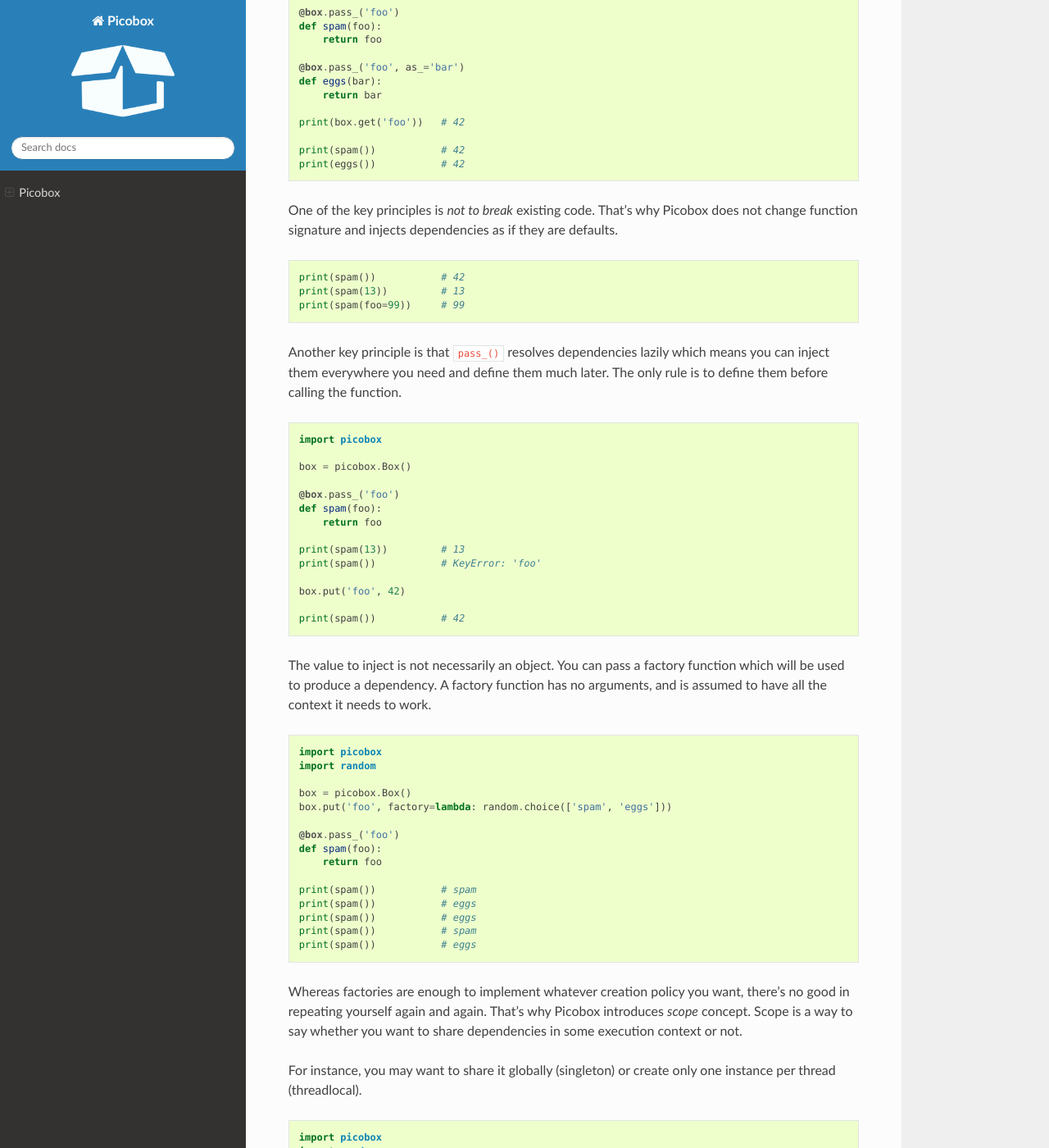
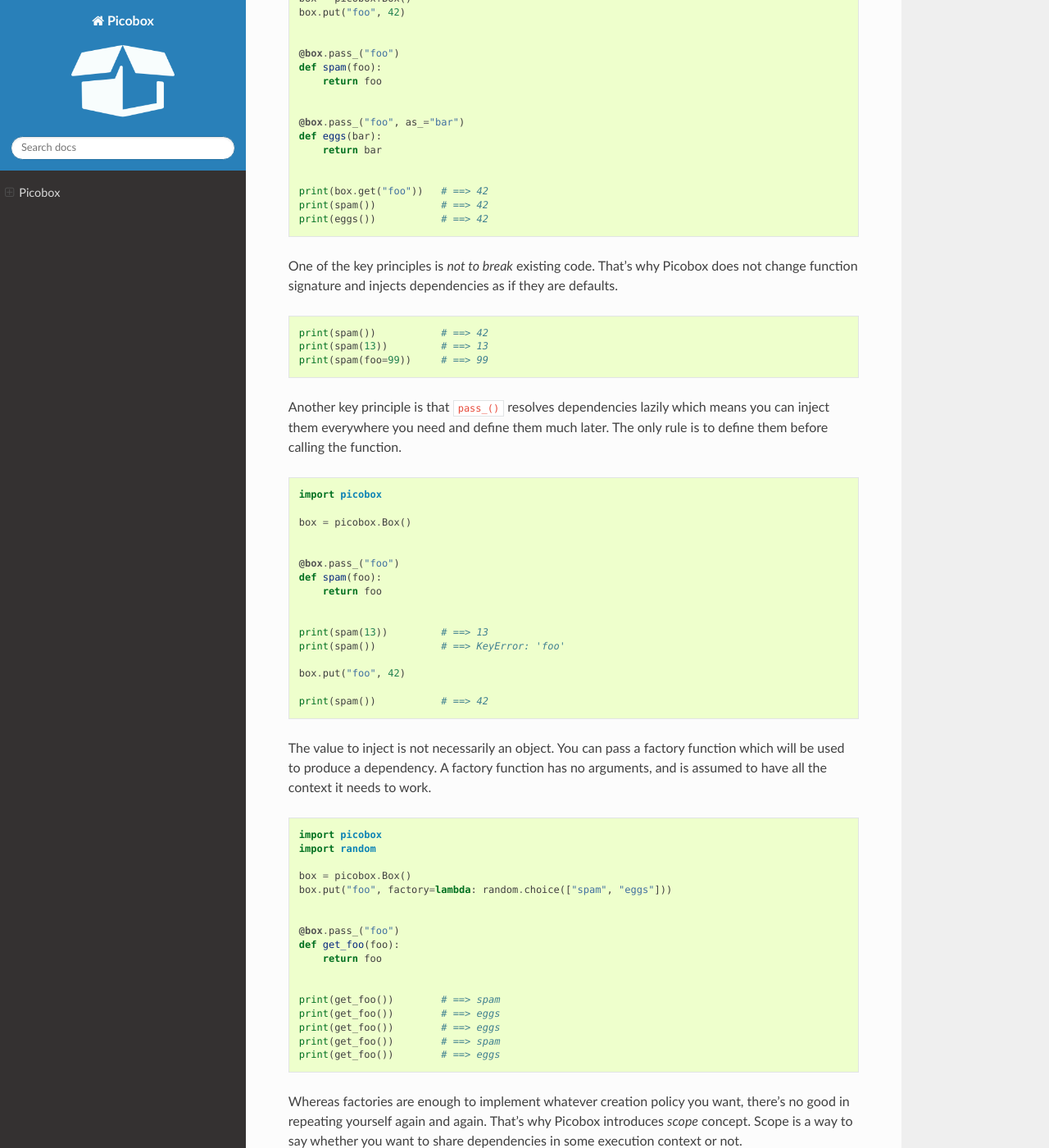
Before and after one commit to ikalnytskyi/picobox, a Sphinx documentation site: the page built from docs/index.rst, in a window 1280 px wide and 1400 px high, scrolled down 1231 px. Shown: the whole window at 82% size. Built offline with Sphinx 7.4.7 and the Read the Docs theme 2.0.0, drawn with Linux system fonts in a browser that asks for light colours; some of the changed text lies outside the part shown.

```diff
--- a/docs/conf.py
+++ b/docs/conf.py
@@ -1,5 +1,3 @@
-from __future__ import unicode_literals
-
 import os
 import pkg_resources
 
--- a/docs/index.rst
+++ b/docs/index.rst
@@ -23,6 +23,7 @@ One of the most easiest examples is to say that DI is essentially about writing
     def do_something(my_service):
         return my_service.get_val() + 42
 
+
     my_service = MyService(foo, bar)
     do_something(my_service)
 
@@ -33,6 +34,7 @@ instead of
     def do_something():
         my_service = MyService(foo, bar)
         return my_service.get_val() + 42
+
 
     do_something()
 
@@ -59,20 +61,22 @@ to deal with. You can put, you can get, you can pass them around.
     import picobox
 
     box = picobox.Box()
-    box.put('foo', 42)
+    box.put("foo", 42)
 
-    @box.pass_('foo')
+
+    @box.pass_("foo")
     def spam(foo):
         return foo
 
-    @box.pass_('foo', as_='bar')
+
+    @box.pass_("foo", as_="bar")
     def eggs(bar):
         return bar
 
-    print(box.get('foo'))   # 42
 
-    print(spam())           # 42
-    print(eggs())           # 42
+    print(box.get("foo"))   # ==> 42
+    print(spam())           # ==> 42
+    print(eggs())           # ==> 42
 
 One of the key principles is `not to break` existing code. That's why Picobox
 does not change function signature and injects dependencies as if they are
@@ -80,9 +84,9 @@ defaults.
 
 .. code:: python
 
-    print(spam())           # 42
-    print(spam(13))         # 13
-    print(spam(foo=99))     # 99
+    print(spam())           # ==> 42
+    print(spam(13))         # ==> 13
+    print(spam(foo=99))     # ==> 99
 
 Another key principle is that ``pass_()`` resolves dependencies lazily which
 means you can inject them everywhere you need and define them much later. The
@@ -94,16 +98,18 @@ only rule is to define them before calling the function.
 
     box = picobox.Box()
 
-    @box.pass_('foo')
+
+    @box.pass_("foo")
     def spam(foo):
         return foo
 
-    print(spam(13))         # 13
-    print(spam())           # KeyError: 'foo'
 
-    box.put('foo', 42)
+    print(spam(13))         # ==> 13
+    print(spam())           # ==> KeyError: 'foo'
 
-    print(spam())           # 42
+    box.put("foo", 42)
+
+    print(spam())           # ==> 42
 
 The value to inject is not necessarily an object. You can pass a factory
 function which will be used to produce a dependency. A factory function has
@@ -115,17 +121,19 @@ no arguments, and is assumed to have all the context it needs to work.
     import random
 
     box = picobox.Box()
-    box.put('foo', factory=lambda: random.choice(['spam', 'eggs']))
+    box.put("foo", factory=lambda: random.choice(["spam", "eggs"]))
 
-    @box.pass_('foo')
-    def spam(foo):
+
+    @box.pass_("foo")
+    def get_foo(foo):
         return foo
 
-    print(spam())           # spam
-    print(spam())           # eggs
-    print(spam())           # eggs
-    print(spam())           # spam
-    print(spam())           # eggs
+
+    print(get_foo())        # ==> spam
+    print(get_foo())        # ==> eggs
+    print(get_foo())        # ==> eggs
+    print(get_foo())        # ==> spam
+    print(get_foo())        # ==> eggs
 
 Whereas factories are enough to implement whatever creation policy you want,
 there's no good in repeating yourself again and again. That's why Picobox
@@ -142,16 +150,19 @@ instance per thread (threadlocal).
     import threading
 
     box = picobox.Box()
-    box.put('foo', factory=random.random, scope=picobox.threadlocal)
-    box.put('bar', factory=random.random, scope=picobox.singleton)
+    box.put("foo", factory=random.random, scope=picobox.threadlocal)
+    box.put("bar", factory=random.random, scope=picobox.singleton)
 
-    @box.pass_('foo')
+
+    @box.pass_("foo")
     def spam(foo):
         print(foo)
 
-    @box.pass_('bar')
+
+    @box.pass_("bar")
     def eggs(bar):
         print(bar)
+
 
     # prints
     # > 0.9464005851114538
@@ -175,25 +186,27 @@ general methods that will be applied to latest active box instance.
 
     import picobox
 
-    @picobox.pass_('foo')
+
+    @picobox.pass_("foo")
     def spam(foo):
         return foo
 
+
     box_a = picobox.Box()
-    box_a.put('foo', 13)
+    box_a.put("foo", 13)
 
     box_b = picobox.Box()
-    box_b.put('foo', 42)
+    box_b.put("foo", 42)
 
     with picobox.push(box_a):
-        print(spam())               # 13
+        print(spam())               # ==> 13
 
         with picobox.push(box_b):
-            print(spam())           # 42
+            print(spam())           # ==> 42
 
-        print(spam())               # 13
+        print(spam())               # ==> 13
 
-    spam()                          # RuntimeError: no boxes on the stack
+    spam()                          # ==> RuntimeError: no boxes on the stack
 
 When only partial overriding is necessary, you can chain pushed box so any
 missed lookups will be proxied to the box one level down the stack.
@@ -202,21 +215,23 @@ missed lookups will be proxied to the box one level down the stack.
 
     import picobox
 
-    @picobox.pass_('foo')
-    @picobox.pass_('bar')
+
+    @picobox.pass_("foo")
+    @picobox.pass_("bar")
     def spam(foo, bar):
         return foo + bar
 
+
     box_a = picobox.Box()
-    box_a.put('foo', 13)
-    box_a.put('bar', 42)
+    box_a.put("foo", 13)
+    box_a.put("bar", 42)
 
     box_b = picobox.Box()
-    box_b.put('bar', 0)
+    box_b.put("bar", 0)
 
     with picobox.push(box_a):
         with picobox.push(box_b, chain=True):
-            print(spam())           # 13
+            print(spam())           # ==> 13
 
 The stack interface is recommended way to use Picobox because it allows to
 switch between DI containers (boxes) on the fly. This is also the only way to
@@ -227,7 +242,7 @@ not a solution.
 
     def test_spam():
         with picobox.push(picobox.Box(), chain=True) as box:
-            box.put('foo', 42)
+            box.put("foo", 42)
             assert spam() == 42
 
 ``picobox.push()`` can also be used as a regular function, not only as a
@@ -237,7 +252,7 @@ context manager.
 
     def test_spam():
         box = picobox.push(picobox.Box(), chain=True)
-        box.put('foo', 42)
+        box.put("foo", 42)
         assert spam() == 42
         picobox.pop()
 
@@ -261,12 +276,14 @@ are done with it.
 
         stack = picobox.Stack()
 
-        @stack.pass_('a', as_='b')
+
+        @stack.pass_("a", as_="b")
         def mysum(a, b):
             return a + b
 
+
         with stack.push(picobox.Box()) as box:
-            box.put('a', 42)
+            box.put("a", 42)
             assert mysum(13) == 55
 
 
--- a/setup.py
+++ b/setup.py
@@ -1,11 +1,10 @@
 import os
-import io
 import setuptools
 
 
 here = os.path.dirname(__file__)
 
-with io.open(os.path.join(here, "README.rst"), "r", encoding="utf-8") as f:
+with open(os.path.join(here, "README.rst"), encoding="utf-8") as f:
     long_description = f.read()
 
 
--- a/src/picobox/__init__.py
+++ b/src/picobox/__init__.py
@@ -1,8 +1,8 @@
 """Dependency injection framework designed with Python in mind."""
 
 from ._box import Box, ChainBox
-from ._scopes import Scope, singleton, threadlocal, noscope
-from ._stack import Stack, push, pop, put, get, pass_
+from ._scopes import Scope, noscope, singleton, threadlocal
+from ._stack import Stack, get, pass_, pop, push, put
 
 try:
     from ._scopes import contextvars
```
Also changed, not shown: README.rst (+10 -8 lines), .pre-commit-config.yaml, 6 other files.
